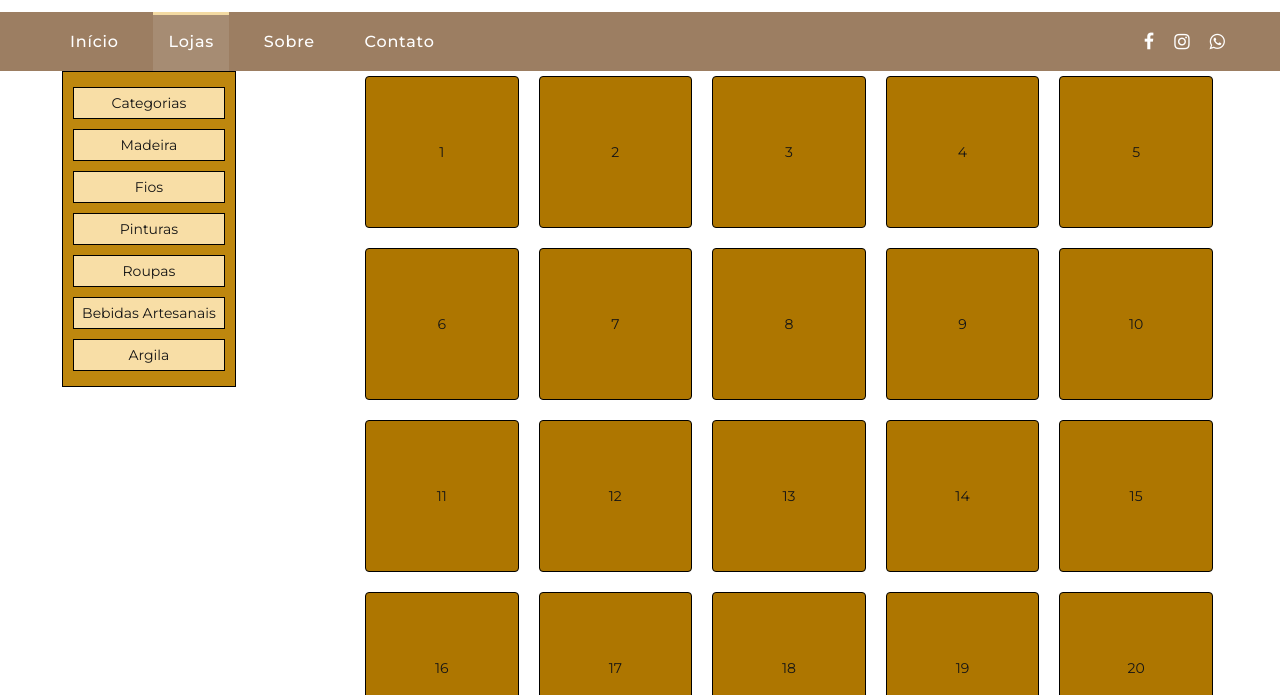
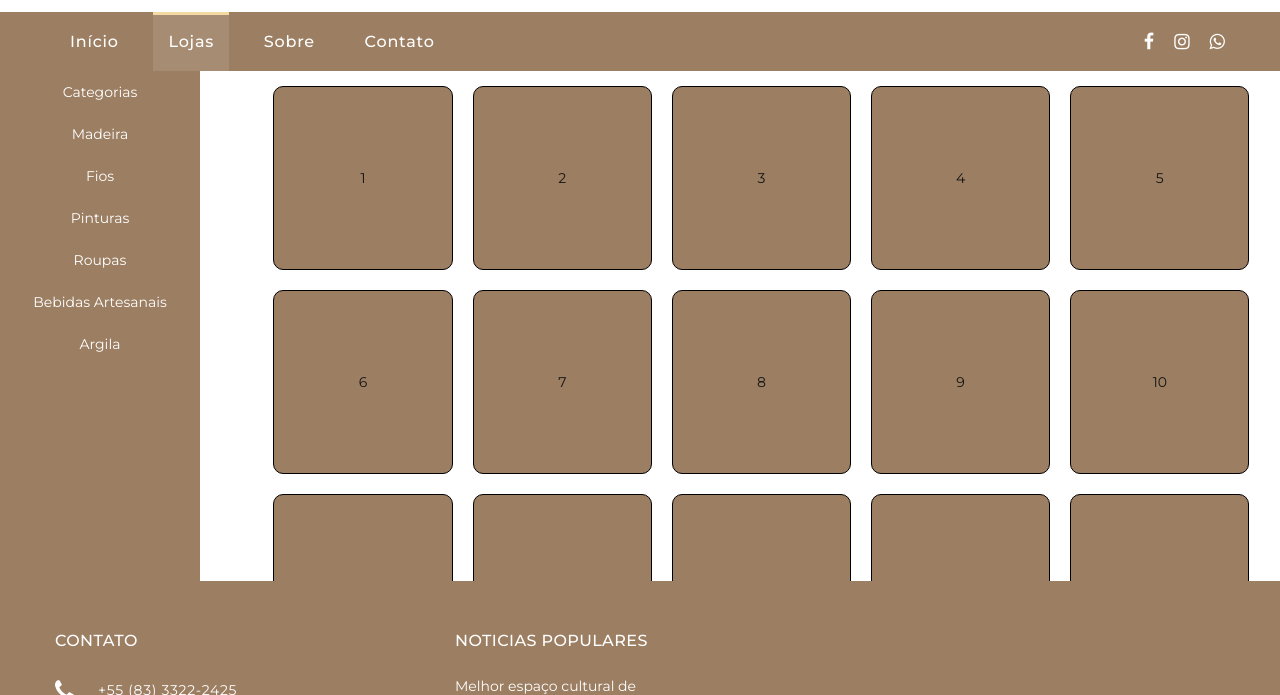
Before and after one commit to EstherGLima/ProjetoVilaDoArtesao, a plain HTML site: page site/stores.html in a window 1280 px wide. Shown: the part 63-758 px from the top of the page. Drawn offline with Linux system fonts and the light colour scheme.

Commit message:
created stores

```diff
--- a/site/stores.html
+++ b/site/stores.html
@@ -37,48 +37,71 @@
       .card-filter {
         display: flex;
         flex-direction: row;
-        justify-content: space-around;
+        justify-content: space-between;
+        margin-left: 0;
       }
+
       .card-container {
         display: grid;
         grid-template-columns:  repeat(5, 1fr);
         grid-gap: 10px;
+        margin-top: 10px;
         justify-content: space-around;
         transition: margin-right 0.5s ease;
+        overflow-y: scroll;
+        margin-right: 2%;
+        height: 500px;
       }
+      .card-container::-webkit-scrollbar{
+        display: none;
+      }
+      .filter-card-container {
+        display: flex;
+        width: 200px;
+        min-width: 200px;
+        flex-direction: column;
+        align-items: center;
+        background-color: #9C7E62;
+      }
+
+      .filter-card {
+        color: #fff;
+        display: flex;
+        width: 100%;
+        margin: 1px;
+        cursor: pointer;
+        align-items: center;
+        justify-content: center;
+        height: 40px;
+
+      }
+
+      .filter-card:active{
+        background-color: #9c7e6257;
+        color: #fff;
+      }
+
+      .filter-card:hover{
+        color: #000;
+        background-color: #F3DAA3;
+      }
+
       .card {
         display: flex;
         align-items: center;
         justify-content: center;
-        width: 12vw;
-        height: 19vh;
+        width: 14vw;
+        height: 23vh;
         align-items: center;
-        background-color: #ae7600;
+        background-color: #9C7E62;
         border: 1px solid #000;
         margin: 5px;
         cursor: pointer;
+        border-radius: 10px;
       }
-      .filter-card-container {
-        display: flex;
-        flex-direction: column;
-        align-items: center;
-        justify-content: start;
-        padding: 10px;
-        background-color: #be870e;
-        border: 1px solid #000;
-        height: max-content;
+      .card:hover{
+        scale: 1.1;
       }
-
-      .filter-card {
-        background-color: #f8dea6;
-        border: 1px solid #000;
-        width: 100%;
-        margin: 5px;
-        padding: 3px;
-        cursor: pointer;
-        text-align: center;
-      }
-
 
     </style>
   </head>
```
Also changed, not shown: site/css/style.css.
